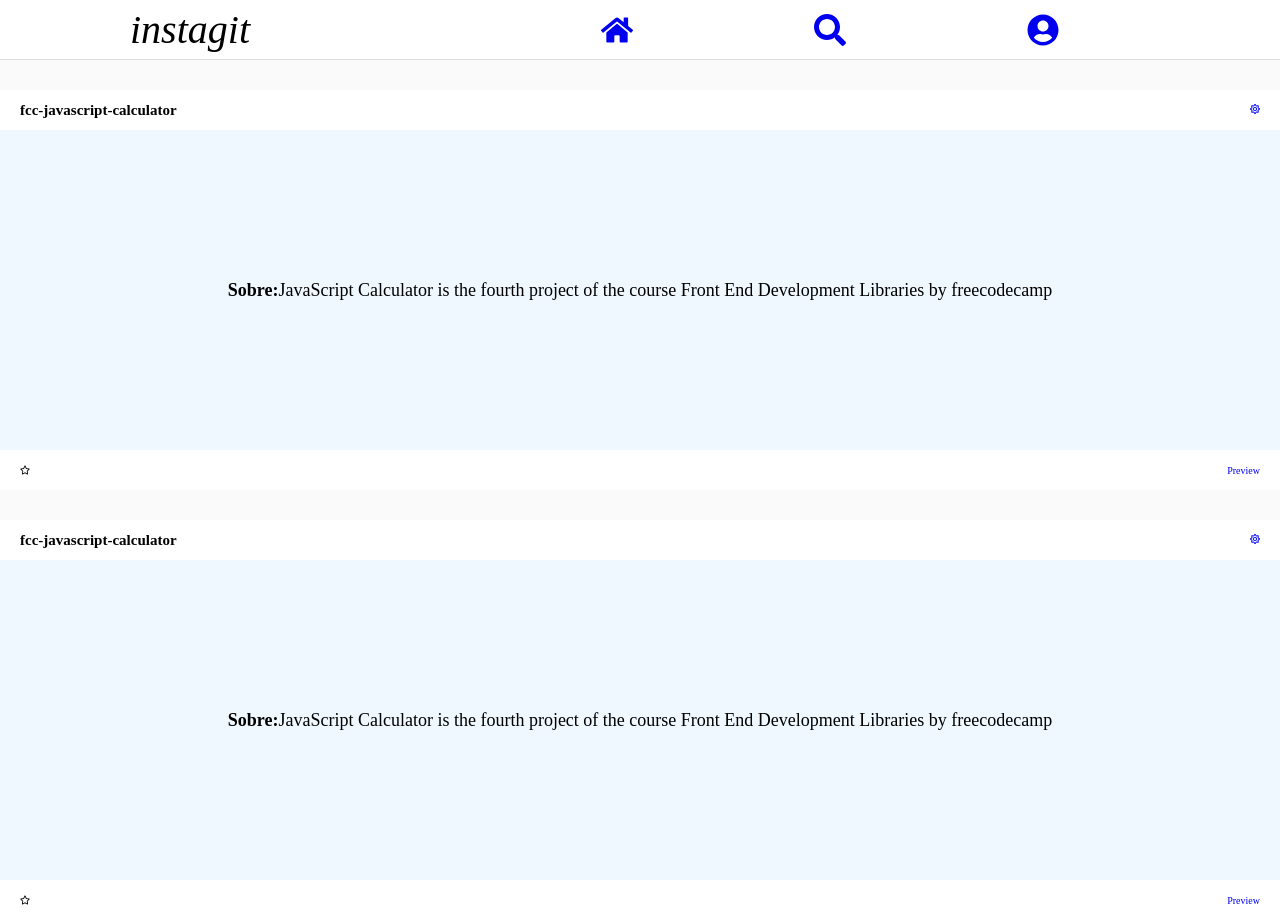
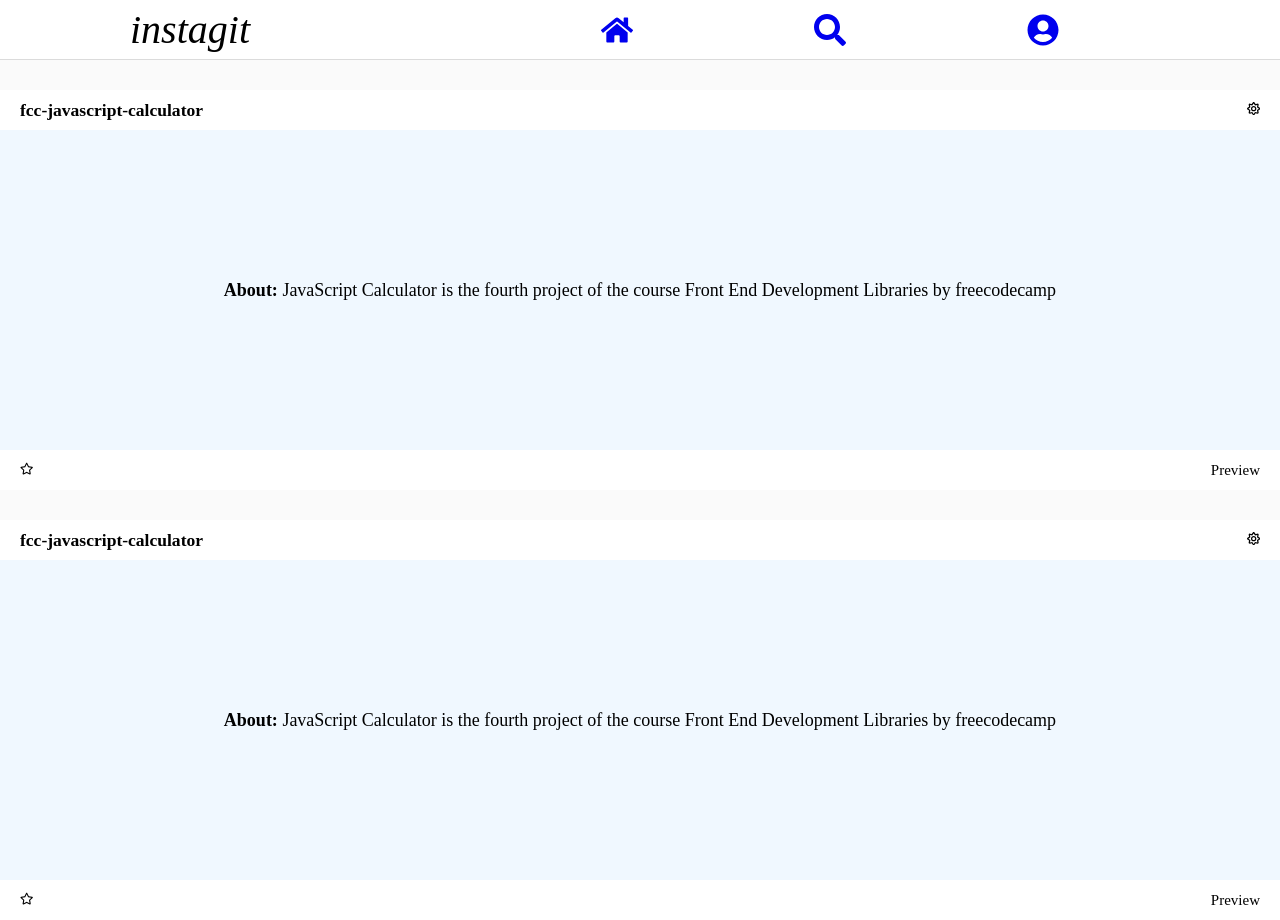
Before and after one commit to Wesley-Nunes/instagit, a React (Create React App) app: page / in a window 1280 px wide. Built offline with nearby package versions, Linux system fonts and the light colour scheme.

Commit message:
chore: Repository Component
Fix the type associated with react-icons and
increase their size.
Add accessibility label to interactive content.
Simplify the style, the FlexWrapper section
set common property.

```diff
--- a/src/components/Repository/index.jsx
+++ b/src/components/Repository/index.jsx
@@ -7,14 +7,23 @@ import {FaRegSun, FaRegStar} from 'react-icons/fa';
 // The context will populate the values of components
 const Hearder = () => (
   <EdgeSections>
-    <h2>fcc-javascript-calculator</h2>
-    <a href="#"><FaRegSun /></a>
+    <a
+      href="https://www.github.com/Wesley-Nunes/fcc-javascript-calculator"
+      target="_blank"
+      rel="noreferrer"
+      aria-label="link to repository"
+    >
+      <h3>fcc-javascript-calculator</h3>
+    </a>
+    <button type="button" aria-label="open the repository options">
+      <FaRegSun />
+    </button>
   </EdgeSections>
 );
 
 const Body = () => (
   <StyledBody>
-    <p><strong>Sobre:</strong>JavaScript Calculator
+    <p><strong>About: </strong>JavaScript Calculator
      is the fourth project of the course Front End
      Development Libraries by freecodecamp </p>
   </StyledBody>
@@ -22,8 +31,17 @@ const Body = () => (
 
 const Footer = () => (
   <EdgeSections>
-    <FaRegStar />
-    <a href="http://www.fcc-javascript-calculator-ten.vercel.app/">Preview</a>
+    <button type="button" aria-label="Favorite the current project">
+      <FaRegStar />
+    </button>
+    <a
+      href="https://fcc-javascript-calculator-ten.vercel.app/"
+      target="_blank"
+      rel="noreferrer"
+      aria-label="link to preview"
+    >
+      Preview
+    </a>
   </EdgeSections>
 );
 
--- a/src/components/Repository/style.jsx
+++ b/src/components/Repository/style.jsx
@@ -1,40 +1,49 @@
 import styled from 'styled-components';
 
-export const StyledSection = styled.section`
+const FlexWrapper = styled.section`
   display: flex;
+  align-items: center;
+
+  width: 100vw;
+`;
+
+export const StyledSection = styled(FlexWrapper)`
   flex-direction: column;
   justify-content: end;
-  align-items: center;
 
   // space-up + hearder + body + Footer
   height: ${3+4+32+4}rem;
-  width: 100vw;
 
   background-color: #fafafa;
 `;
 
-export const EdgeSections = styled.section`
-  display: flex;
+export const EdgeSections = styled(FlexWrapper)`
   flex-direction: row;
   justify-content: space-between;
-  align-items: center;
 
   height: 4rem;
-  width: 100vw;
+
+  font-size: 1.5rem;
 
   background-color: #fff;
 
   padding: 0 2rem;
+
+  & > :nth-child(n) {
+    color: black;
+    background-color: #fff;
+
+    border: none;
+
+    cursor: pointer;
+  }
 `;
 
-export const StyledBody = styled.main`
-  display: flex;
+export const StyledBody = styled(FlexWrapper).attrs({as: 'main'})`
   flex-direction: column;
-  align-items: center;
   justify-content: center;
 
   height: 32rem;
-  width: 100vw;
 
   background-color: aliceblue;
 
```
